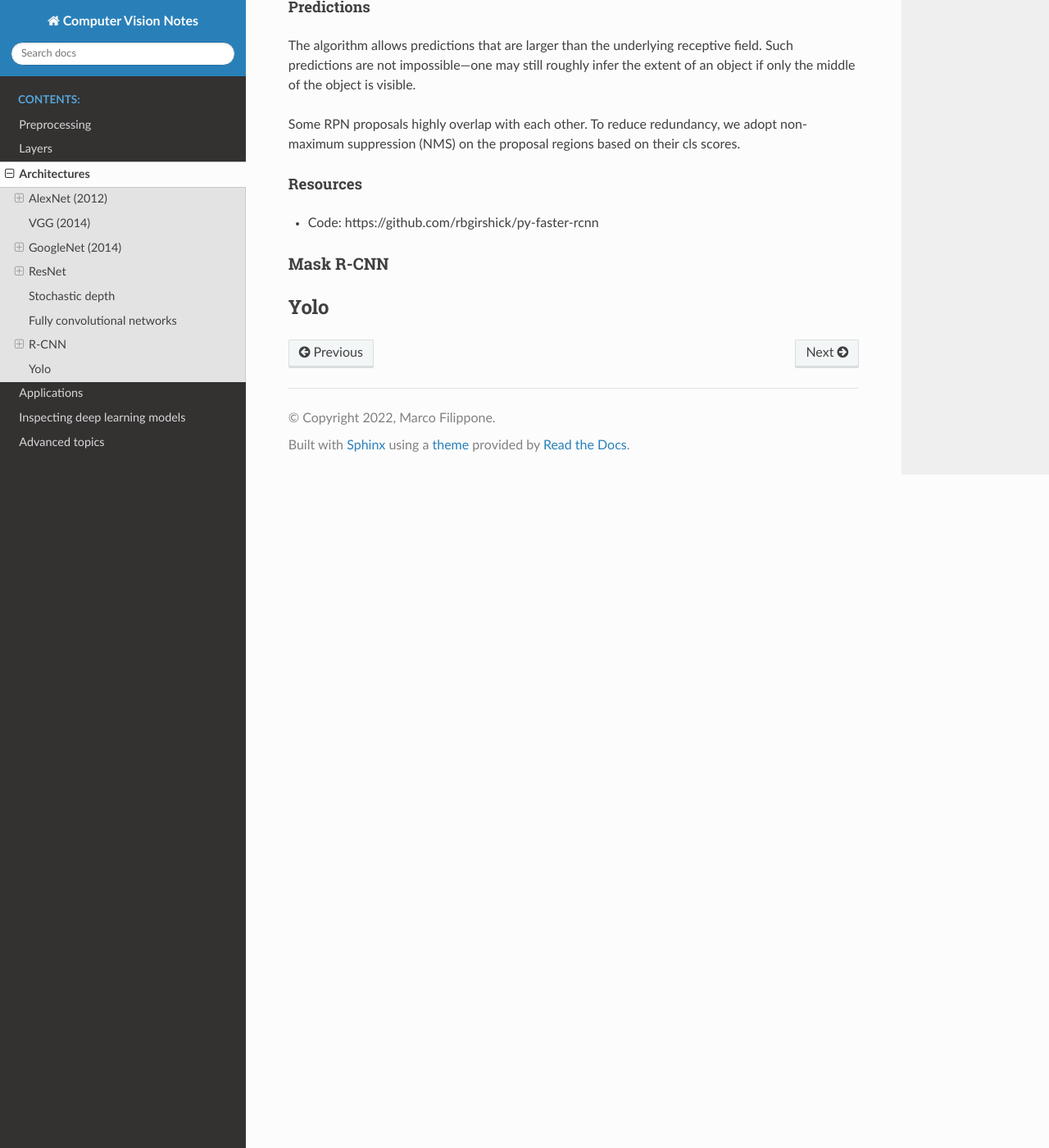
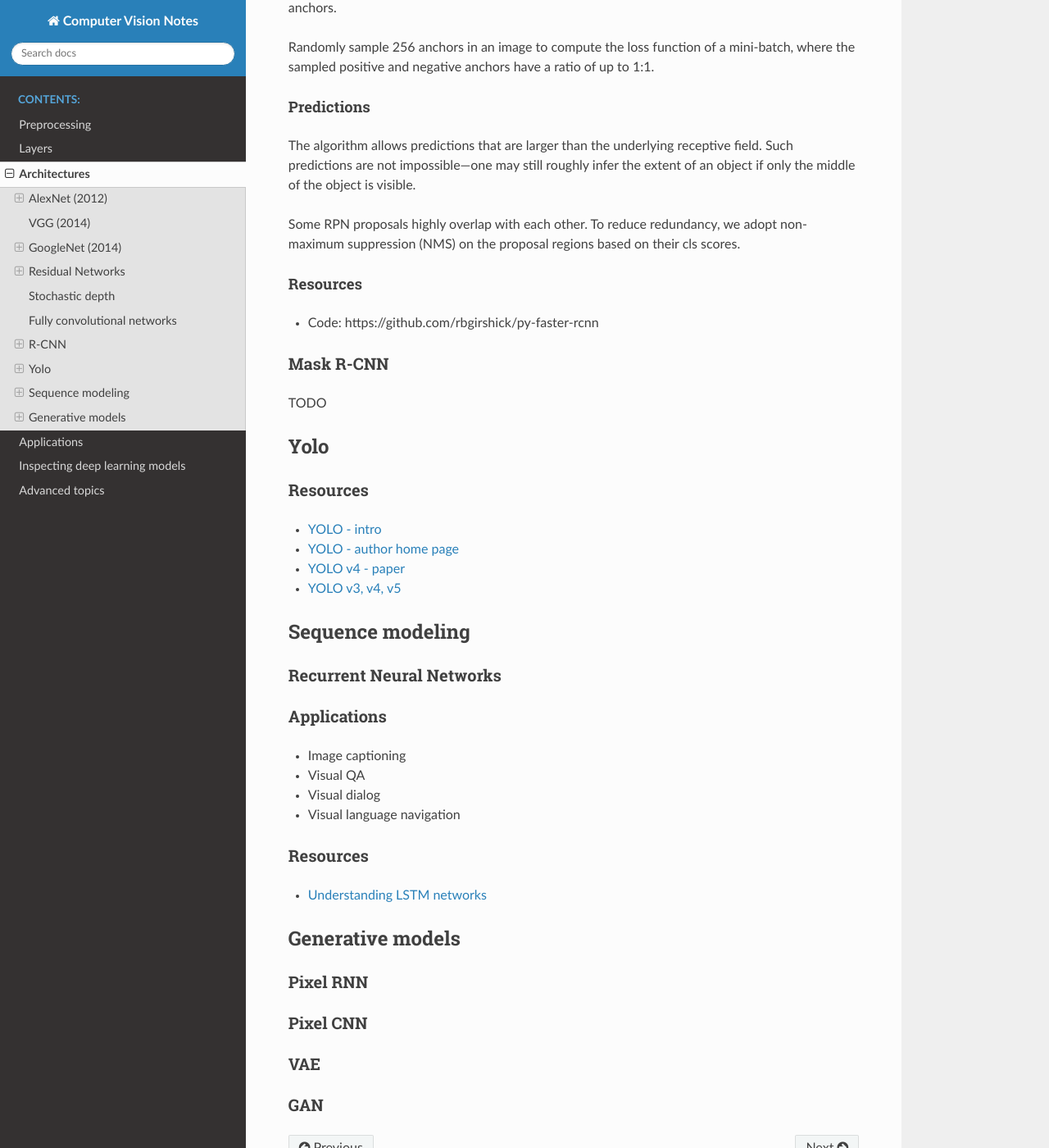
Before and after one commit to Calcifer777/learn-computer-vision, a Sphinx documentation site: the page built from docs/source/architectures.md, in a window 1280 px wide and 1400 px high, scrolled down 4536 px. Shown: the whole window at 82% size. Built offline with Sphinx 7.4.7 and the Read the Docs theme 2.0.0, drawn with Linux system fonts in a browser that asks for light colours; some of the changed text lies outside the part shown.

Commit message:
resnet example

```diff
--- a/docs/source/architectures.md
+++ b/docs/source/architectures.md
@@ -40,7 +40,7 @@ The layers inputs are processed by a set of convolutional operations, each with
 
 To prevent the explosion of the number of parameters and of the number of ops in each layer, 1x1 convolutional bottlenecks process the input to project it into a lower dimensional space.
 
-## ResNet
+## Residual Networks
 
 ### Layers
 
@@ -158,4 +163,38 @@ Some RPN proposals highly overlap with each other. To reduce redundancy, we adop
 
 ### Mask R-CNN
 
+TODO
+
 ## Yolo
+
+### Resources
+
+- [YOLO - intro](https://www.youtube.com/watch?v=ag3DLKsl2vk)
+- [YOLO - author home page](https://pjreddie.com/darknet/yolo/)
+- [YOLO v4 - paper](https://www.youtube.com/watch?v=bDK9NRF20To)
+- [YOLO v3, v4, v5](https://www.youtube.com/watch?v=Xgrg8_936pk)
+
+## Sequence modeling
+
+### Recurrent Neural Networks
+
+### Applications
+
+- Image captioning
+- Visual QA
+- Visual dialog
+- Visual language navigation
+
+### Resources
+
+- [Understanding LSTM networks](https://colah.github.io/posts/2015-08-Understanding-LSTMs/)
+
+## Generative models
+
+### Pixel RNN
+
+### Pixel CNN
+
+### VAE
+
+### GAN
```
Also changed, not shown: other parts of docs/source/architectures.md (+5 -0 lines), 2 other files.
